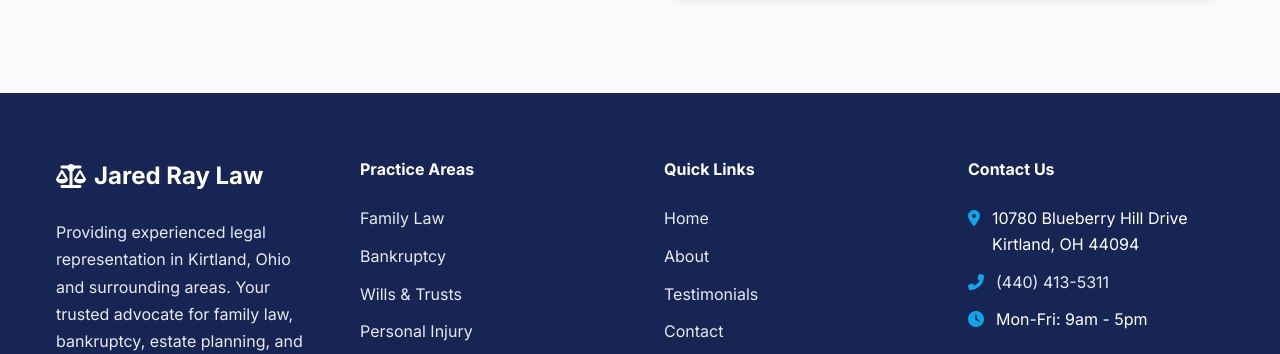
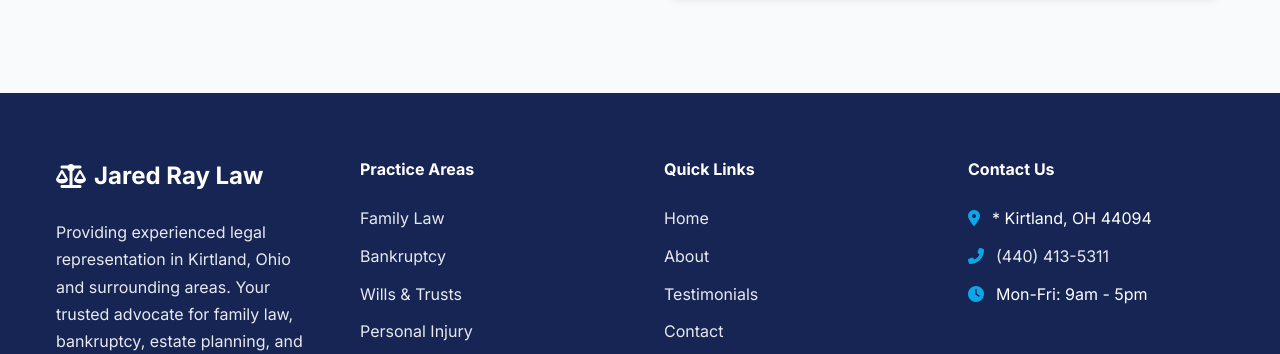
Before and after one commit to tzira333/jaredraylaw, a website: page index.html in a window 1280 px wide. Shown: the part 5362-5716 px from the top of the page. Drawn offline with Linux system fonts and the light colour scheme.

Commit message:
modified:   index.html

```diff
--- a/index.html
+++ b/index.html
@@ -463,7 +463,7 @@
                     <ul class="contact-list">
                         <li>
                             <i class="fas fa-map-marker-alt"></i>
-                            10780 Blueberry Hill Drive<br>Kirtland, OH 44094
+                            * 	Kirtland, OH 44094
                         </li>
                         <li>
                             <i class="fas fa-phone-alt"></i>
```
